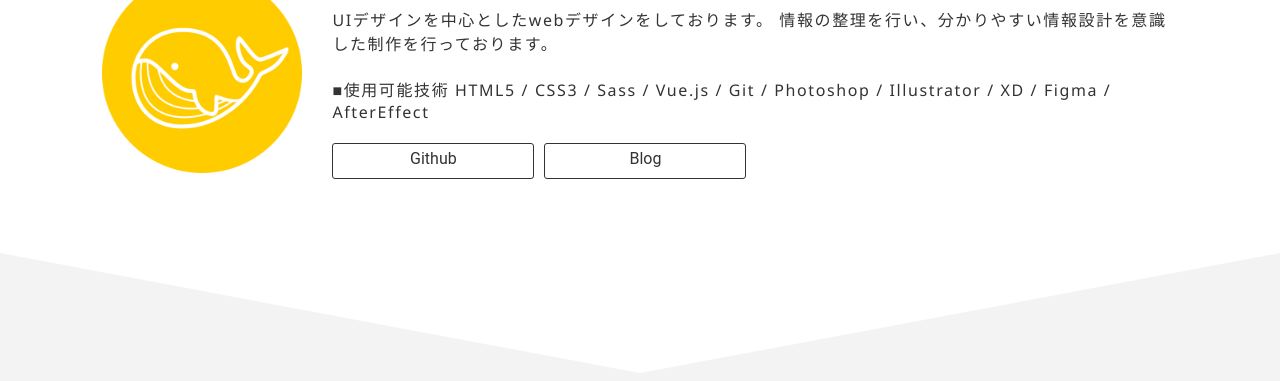
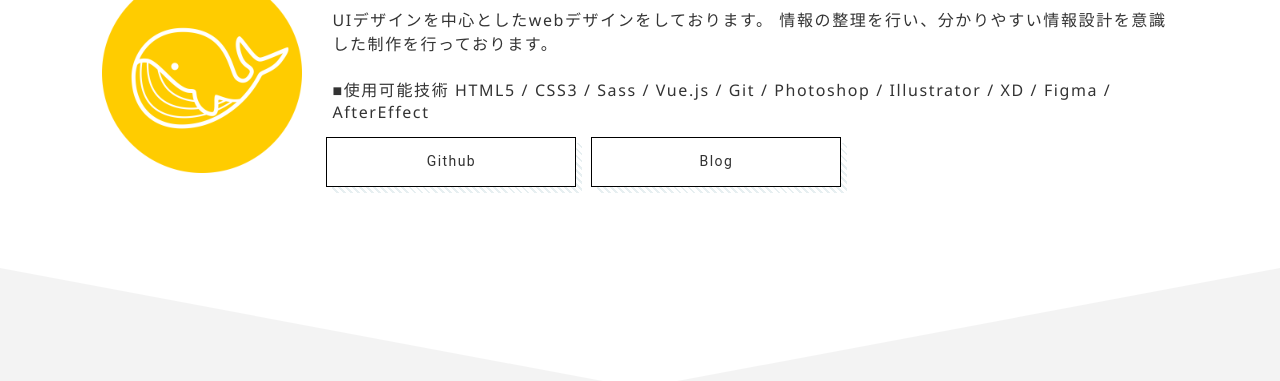
Before and after one commit to mk1484/portfolio, a Gatsby site: page /about in a window 1280 px wide. Shown: the part 226-607 px from the top of the page. Built offline with nearby package versions, Linux system fonts and the light colour scheme; Gatsby itself is replaced by a stand-in of ours; a web font is replaced by a local one.

Commit message:
ボタンのデザイン変更

```diff
--- a/src/components/layout.css
+++ b/src/components/layout.css
@@ -29,27 +29,55 @@ a {
 a:hover {
 	opacity: 0.8;
 }
+
 .default-btn {
+	width: 250px;
+	height: 50px;
+	margin: 0 auto;
+	display: flex;
+	justify-content: center;
+	align-items: center;
+	box-sizing: border-box;
+	background: repeating-linear-gradient(45deg, #ffffff, #ffffff 3px, #e7eff1 3px, #e7eff1 5px);
 	color: #333;
-	border: 1px solid #333;
+	font-size: 14px;
+	letter-spacing: 0.1em;
+	text-decoration: none;
+	position: relative;
+}
+.default-btn span {
+	display: flex;
+	justify-content: center;
+	align-items: center;
+	width: 100%;
+	height: 50px;
+	background: #fff;
+	border: 1px solid #000;
+	box-sizing: border-box;
+	position: absolute;
+	top: -6px;
+	left: -6px;
+	transition-duration: 0.2s;
+}
+.default-btn:hover span {
+	left: -1px;
+	top: -1px;
+}
+.default-btn a {
+	display: inline-block;
+	width: 100%;
+	height: 100%;
 	text-align: center;
-	width: 70%;
-	padding: 5px 20px 10px 20px;
-	border-radius: 3px;
+	line-height: 47px;
+}
 
-}
 @media (min-width: 900px) {
 	.default-btn {
-		width: 160px;
-
+		margin: 0;
 	}
 }
 
-.default-btn:hover {
-	color: #fff;
-	background: #333;
-	transition: .2s ;
-}
+
 p {
 	word-wrap: break-word;
 	letter-spacing: .1em;
@@ -230,9 +258,8 @@ svg {
 .about .detail .introduction p {
 	margin-bottom: 20px;
 }
-
-.about .detail .introduction .default-btn {
-	margin: 0 auto 10px auto;
+.about .detail .introduction .about-link .default-btn {
+	margin-bottom: 15px;
 }
 
 @media (min-width: 900px) {
@@ -254,8 +281,8 @@ svg {
 	.about .detail .introduction .about-link {
 		display: flex;
 	}
-	.about .detail .introduction .default-btn {
-		margin: 0 10px 0 0;
+	.about .detail .introduction .about-link .default-btn {
+		margin-right: 15px;
 	}
 }
 
--- a/src/pages/about.js
+++ b/src/pages/about.js
@@ -2,6 +2,7 @@ import React from "react"
 
 import SEO from "../components/seo"
 import Layout from "../components/layout"
+import {Link} from "gatsby";
 
 export default ({ location }) =>(
     <div>
@@ -30,8 +31,12 @@ export default ({ location }) =>(
                                             HTML5 / CSS3 / Sass / Vue.js / Git / Photoshop / Illustrator / XD / Figma / AfterEffect</p>
                                     </div>
                                     <div className="about-link">
-                                        <div className="default-btn"><a href="https://github.com/mk1484">Github</a></div>
-                                        <div className="default-btn"><a href="https://mn1021.hatenablog.com/">Blog</a></div>
+                                        <div className="default-btn">
+                                            <span><a href="https://github.com/mk1484">Github</a></span>
+                                        </div>
+                                        <div className="default-btn">
+                                            <span><a href="https://mn1021.hatenablog.com/">Blog</a></span>
+                                        </div>
                                     </div>
                                 </div>
                             </div>
```
Also changed, not shown: src/pages/index.js (+6 -2 lines).
